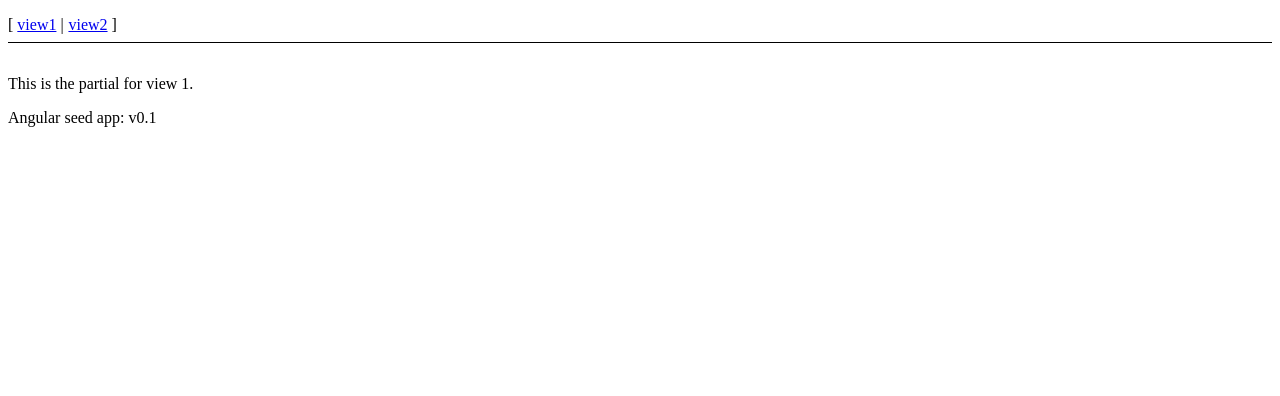
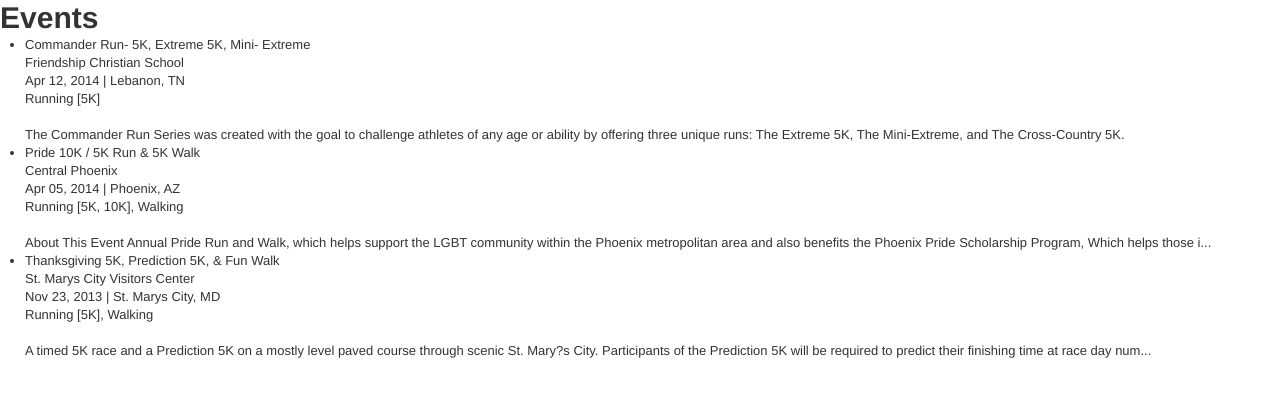
Before and after one commit to trojas/alonso, a website: page app/index.html in a window 1280 px wide. Drawn offline with Linux system fonts and the light colour scheme.

Commit message:
Connect the events page to some mock data.

```diff
--- /dev/null
+++ b/app/events/5k-zombie-run.json
@@ -0,0 +1,5 @@
+{
+    "name": "5k Zombie Run",
+    "date": "March 1, 2014",
+    "logo_img_url": ""
+}
--- /dev/null
+++ b/app/events/events.json
@@ -0,0 +1,29 @@
+[
+    {
+        "name": "Commander Run- 5K, Extreme 5K, Mini- Extreme",
+        "location_name": "Friendship Christian School",
+        "date": "Apr 12, 2014",
+        "city": "Lebanon",
+        "state": "TN",
+        "tags": "Running [5K]",
+        "description": "The Commander Run Series was created with the goal to challenge athletes of any age or ability by offering three unique runs: The Extreme 5K, The Mini-Extreme, and The Cross-Country 5K."
+    },
+    {
+        "name": "Pride 10K / 5K Run & 5K Walk",
+        "location_name": "Central Phoenix",
+        "date": "Apr 05, 2014",
+        "city": "Phoenix",
+        "state": "AZ",
+        "tags": "Running [5K, 10K], Walking",
+        "description": "About This Event Annual Pride Run and Walk, which helps support the LGBT community within the Phoenix metropolitan area and also benefits the Phoenix Pride Scholarship Program, Which helps those i..."
+    },
+    {
+        "name": "Thanksgiving 5K, Prediction 5K, & Fun Walk",
+        "location_name": "St. Marys City Visitors Center",
+        "date": "Nov 23, 2013",
+        "city": "St. Marys City",
+        "state": "MD",
+        "tags": "Running [5K], Walking",
+        "description": "A timed 5K race and a Prediction 5K on a mostly level paved course through scenic St. Mary?s City. Participants of the Prediction 5K will be required to predict their finishing time at race day num..."
+    }
+]
--- /dev/null
+++ b/app/events/thanksgiving-5k.json
@@ -0,0 +1,5 @@
+{
+    "name": "Thanksgiving 5K, Prediction 5K, & Fun Walk",
+    "date": "November 23, 2013",
+    "logo_img_url": ""
+}
--- a/app/index.html
+++ b/app/index.html
@@ -4,16 +4,20 @@
   <meta charset="utf-8">
   <title>My AngularJS App</title>
   <link rel="stylesheet" href="css/app.css"/>
+  <link rel="stylesheet" href="css/bootstrap.css">
 </head>
-<body>
-  <ul class="menu">
-    <li><a href="#/view1">view1</a></li>
-    <li><a href="#/view2">view2</a></li>
+<body ng-controller="EventListCtrl">
+
+<h1>Events</h1>
+  <ul>
+    <li ng-repeat="event in events">{{event.name}}<br />
+      {{event.location_name}}<br />
+      {{event.date}} | {{event.city}}, {{event.state}}<br />
+      {{event.tags}}<br />
+      <br />
+      {{event.description}}
+    </li>
   </ul>
-
-  <div ng-view></div>
-
-  <div>Angular seed app: v<span app-version></span></div>
 
   <!-- In production use:
   <script src="//ajax.googleapis.com/ajax/libs/angularjs/1.0.7/angular.min.js"></script>
--- a/app/js/controllers.js
+++ b/app/js/controllers.js
@@ -2,10 +2,10 @@
 
 /* Controllers */
 
-angular.module('myApp.controllers', []).
-  controller('MyCtrl1', [function() {
+var eventApp = angular.module('myApp', []);
 
-  }])
-  .controller('MyCtrl2', [function() {
-
-  }]);
+eventApp.controller('EventListCtrl', function EventListCtrl($scope, $http) {
+  $http.get('events/events.json').success(function(data) {
+    $scope.events = data;
+  });
+});
```
